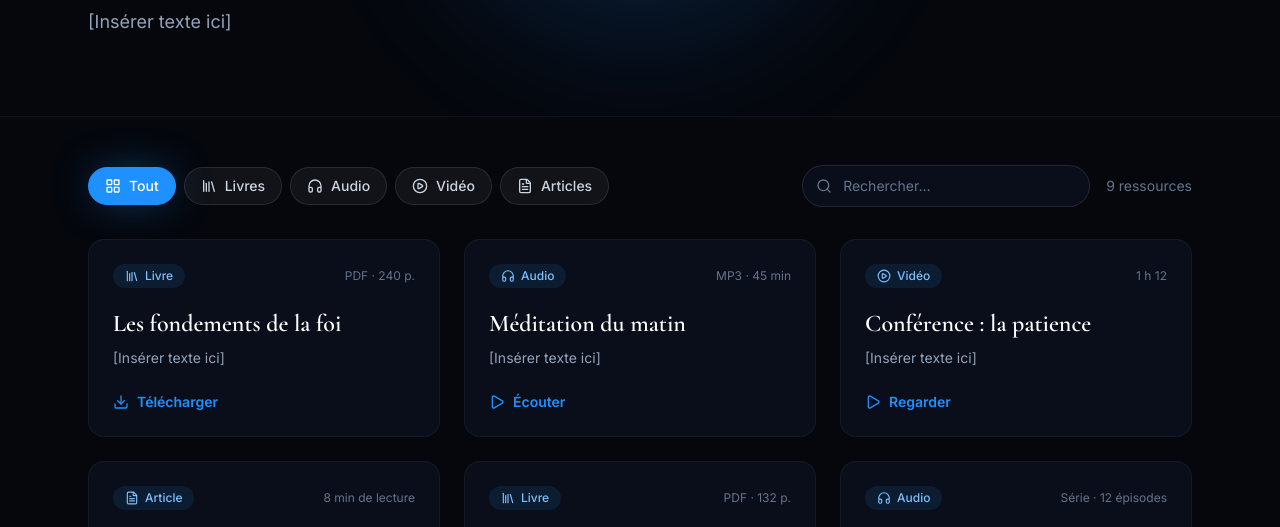
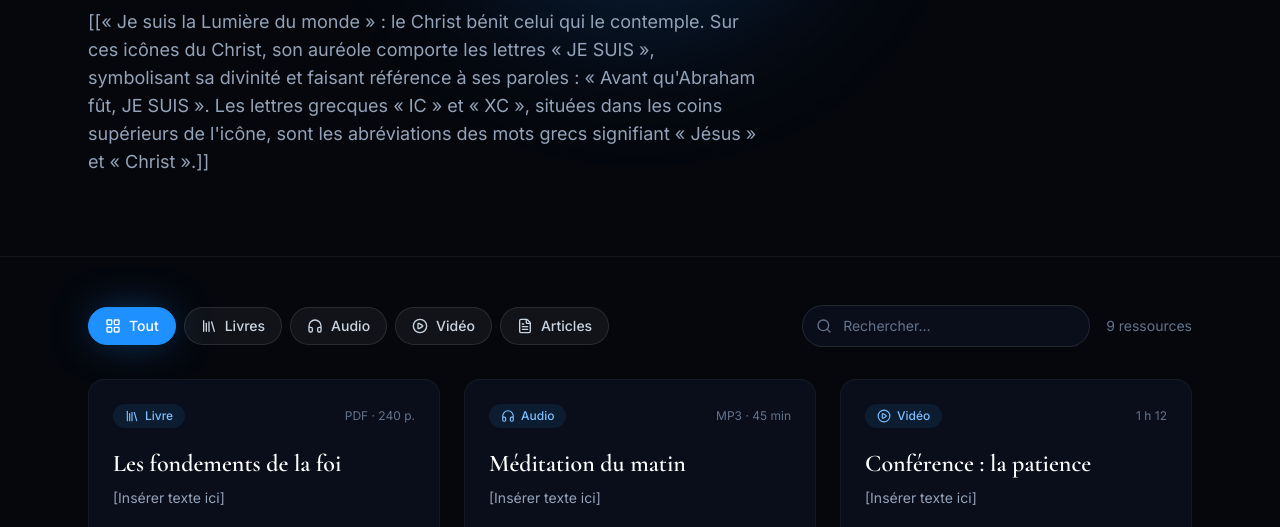
Before and after one commit to maloustanislas86-dot/aid-catechist, a plain HTML site: page ressources.html in a window 1280 px wide. Shown: the part 249-776 px from the top of the page. Drawn offline with nearby package versions, Linux system fonts and the light colour scheme.

Commit message:
Update resource description text in ressources.html

```diff
--- a/ressources.html
+++ b/ressources.html
@@ -75,7 +75,7 @@
       <div class="relative mx-auto max-w-6xl px-4 py-20 sm:px-6">
         <p class="text-sm font-semibold uppercase tracking-widest text-electric">Bibliothèque</p>
         <h1 class="mt-3 font-display text-5xl font-semibold text-white sm:text-6xl">Ressources</h1>
-        <p class="mt-4 max-w-2xl text-lg text-slate-400">[Insérer texte ici]</p>
+        <p class="mt-4 max-w-2xl text-lg text-slate-400">[[« Je suis la Lumière du monde » : le Christ bénit celui qui le contemple. Sur ces icônes du Christ, son auréole comporte les lettres « JE SUIS », symbolisant sa divinité et faisant référence à ses paroles : « Avant qu'Abraham fût, JE SUIS ». Les lettres grecques « IC » et « XC », situées dans les coins supérieurs de l'icône, sont les abréviations des mots grecs signifiant « Jésus » et « Christ ».]]</p>
       </div>
     </section>
 
```
